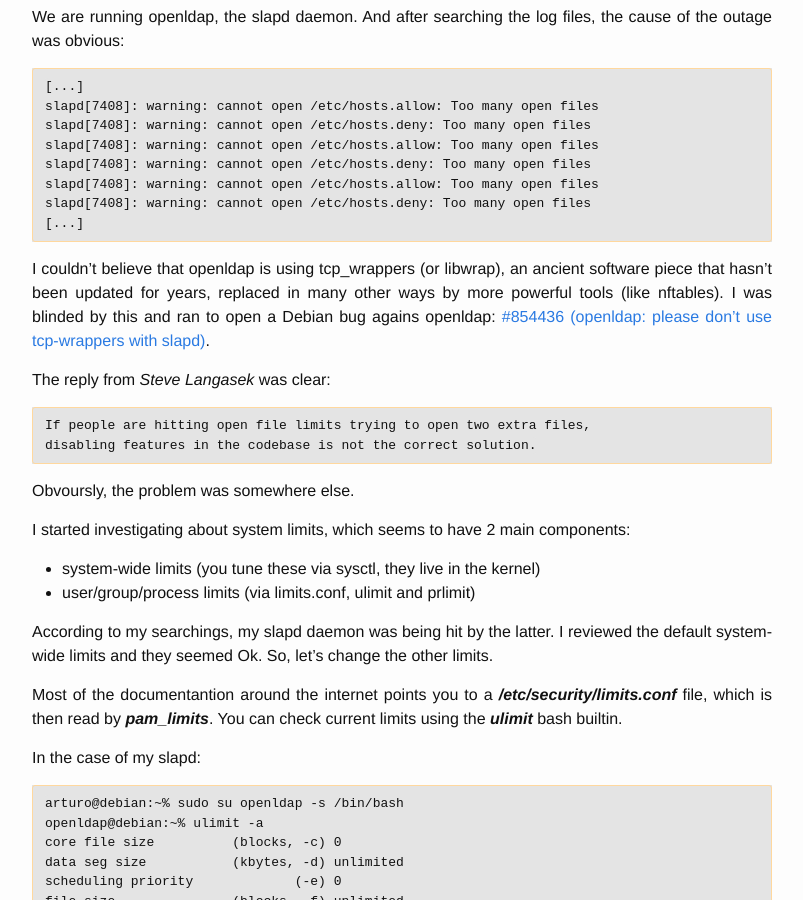
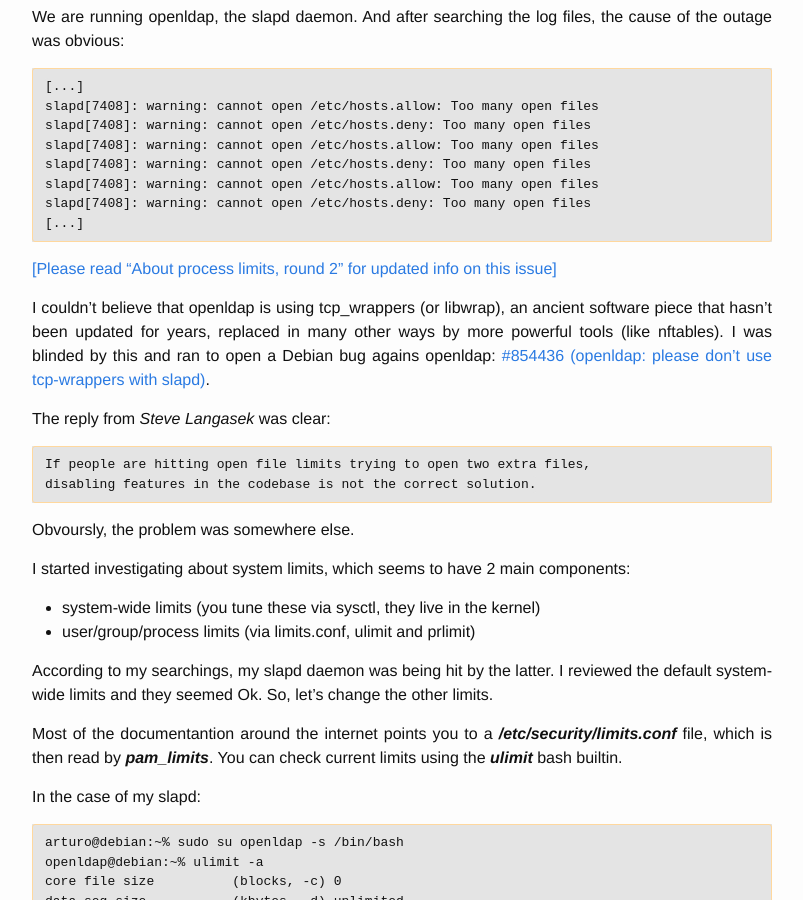
Before and after one commit to aborrero/ral-arturo.org, a Jekyll site: the page built from _posts/2017-02-14-about-process-limits.md, in a window 1280 px wide and 900 px high, scrolled down 550 px. Shown: the whole window, without its empty margins (238-1041 px from the left). Built offline with Jekyll 4.4.1, drawn with Linux system fonts in a browser that asks for light colours.

Commit message:
_posts/2017-02-14-about-process-limits.md: add link to a new post on this issue
Add link to an updated post on this issue.

Signed-off-by: Arturo Borrero Gonzalez <arturo@debian.org>

````diff
--- a/_posts/2017-02-14-about-process-limits.md
+++ b/_posts/2017-02-14-about-process-limits.md
@@ -25,6 +25,9 @@
 slapd[7408]: warning: cannot open /etc/hosts.deny: Too many open files
 [...]
 ```
+
+[[Please read "About process limits, round 2" for updated info on this issue]][round2]
+
 
 I couldn't believe that openldap is using tcp_wrappers (or libwrap), an ancient
 software piece that hasn't been updated for years, replaced in many other ways
@@ -247,3 +250,4 @@
 [graphs]:	{{site.url}}/assets/graphs.png
 [bug]:		https://bugs.debian.org/854436
 [man]:		https://manpages.debian.org/wheezy/manpages-dev/getrlimit.2.en.html
+[round2]:	{{site.url}}/2017/02/21/about-process-limits-2.html
````
